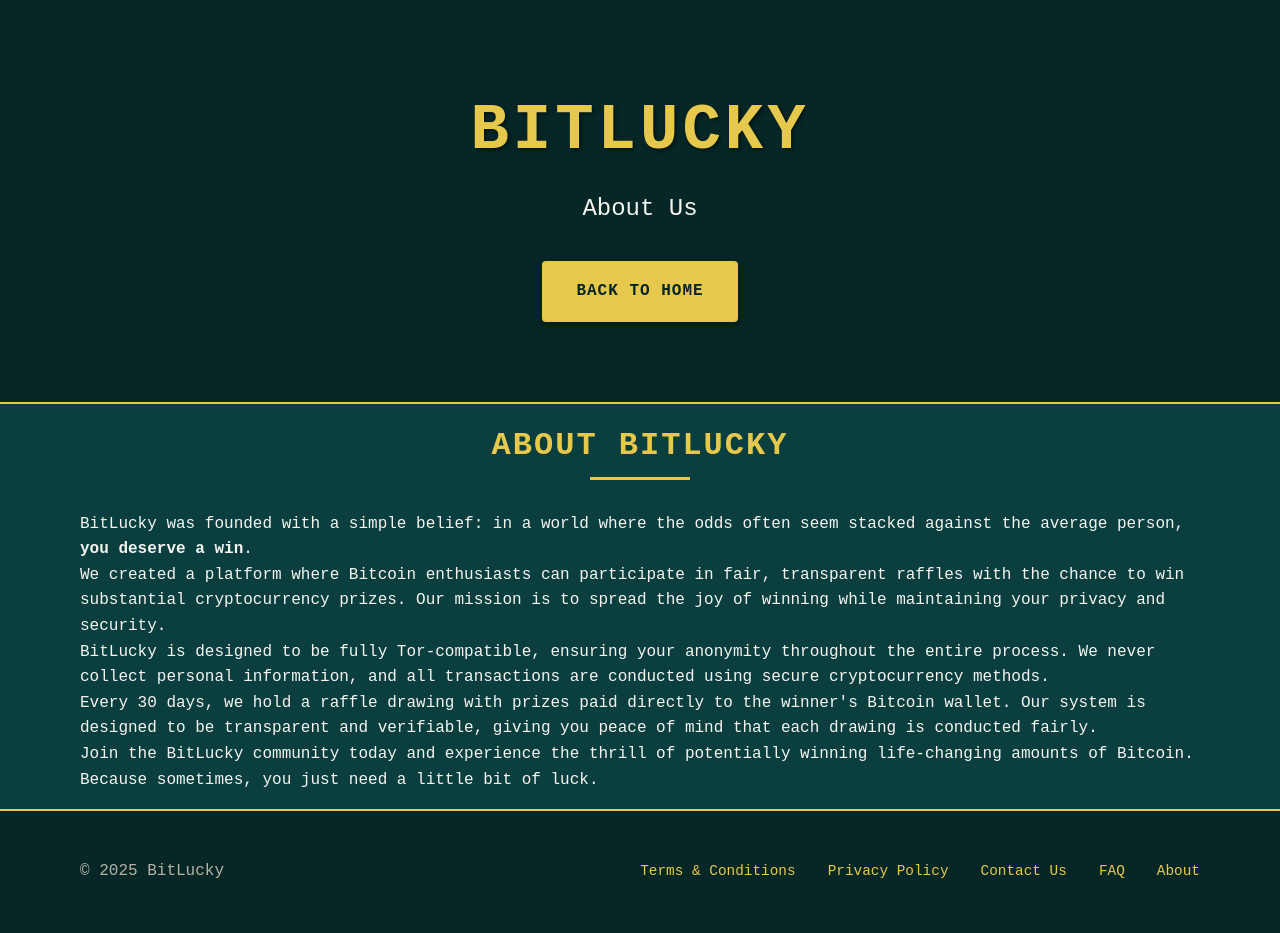
After one commit to ifilmahd/nolad, a Flask app: template templates/about.html in a window 1280 px wide. The commit adds this page. Run offline with Flask 3, Linux system fonts and the light colour scheme; the template is opened without the code that fills it, so the values that code supplies are empty.

Commit message:
Add dedicated FAQ and About Us pages.  Separates FAQ and About content for improved clarity and navigation.
Replit-Commit-Author: Agent
Replit-Commit-Session-Id: fbac3dab-fa00-4edd-9481-71b2d3dea151
Replit-Commit-Screenshot-Url: https://storage.googleapis.com/screenshot-production-us-central1/dc6b95d1-2ab9-4921-be80-ff4458fd6ce2/91f74616-b5d1-4e3e-a997-13f483677416.jpg

```diff
--- /dev/null
+++ b/templates/about.html
@@ -0,0 +1,53 @@
+<!DOCTYPE html>
+<html lang="en">
+<head>
+    <meta charset="UTF-8">
+    <meta name="viewport" content="width=device-width, initial-scale=1.0">
+    <title>BitLucky - About Us</title>
+    <link rel="stylesheet" href="{{ url_for('static', filename='css/styles.css') }}">
+</head>
+<body>
+    <!-- Hero Section -->
+    <header class="hero">
+        <div class="container">
+            <h1 class="hero-title">BitLucky</h1>
+            <p class="hero-tagline">About Us</p>
+            <a href="/" class="cta-button">Back to Home</a>
+        </div>
+    </header>
+
+    <!-- About Content -->
+    <section class="content-section">
+        <div class="container">
+            <h2 class="section-title">About BitLucky</h2>
+            <div class="content-container">
+                <p>BitLucky was founded with a simple belief: in a world where the odds often seem stacked against the average person, <strong>you deserve a win</strong>.</p>
+
+                <p>We created a platform where Bitcoin enthusiasts can participate in fair, transparent raffles with the chance to win substantial cryptocurrency prizes. Our mission is to spread the joy of winning while maintaining your privacy and security.</p>
+
+                <p>BitLucky is designed to be fully Tor-compatible, ensuring your anonymity throughout the entire process. We never collect personal information, and all transactions are conducted using secure cryptocurrency methods.</p>
+
+                <p>Every 30 days, we hold a raffle drawing with prizes paid directly to the winner's Bitcoin wallet. Our system is designed to be transparent and verifiable, giving you peace of mind that each drawing is conducted fairly.</p>
+
+                <p>Join the BitLucky community today and experience the thrill of potentially winning life-changing amounts of Bitcoin. Because sometimes, you just need a little bit of luck.</p>
+            </div>
+        </div>
+    </section>
+
+    <!-- Footer -->
+    <footer class="footer">
+        <div class="container">
+            <div class="footer-content">
+                <p class="copyright">© 2025 BitLucky</p>
+                <nav class="footer-nav">
+                    <a href="/terms" class="footer-link">Terms & Conditions</a>
+                    <a href="/privacy" class="footer-link">Privacy Policy</a>
+                    <a href="/contact" class="footer-link">Contact Us</a>
+                    <a href="/faq" class="footer-link">FAQ</a>
+                    <a href="/about" class="footer-link">About</a>
+                </nav>
+            </div>
+        </div>
+    </footer>
+</body>
+</html>
--- a/templates/contact.html
+++ b/templates/contact.html
@@ -36,7 +36,8 @@
                     <a href="/terms" class="footer-link">Terms & Conditions</a>
                     <a href="/privacy" class="footer-link">Privacy Policy</a>
                     <a href="/contact" class="footer-link">Contact Us</a>
-                    <a href="/faq" class="footer-link">FAQ/About</a>
+                    <a href="/faq" class="footer-link">FAQ</a>
+                    <a href="/about" class="footer-link">About</a>
                 </nav>
             </div>
         </div>
--- a/templates/faq.html
+++ b/templates/faq.html
@@ -3,7 +3,7 @@
 <head>
     <meta charset="UTF-8">
     <meta name="viewport" content="width=device-width, initial-scale=1.0">
-    <title>BitLucky - FAQ/About</title>
+    <title>BitLucky - FAQ</title>
     <link rel="stylesheet" href="{{ url_for('static', filename='css/styles.css') }}">
     <link rel="stylesheet" href="{{ url_for('static', filename='css/faq.css') }}">
 </head>
@@ -20,7 +20,7 @@
     <!-- FAQ Content -->
     <section class="faq-section">
         <div class="container">
-            <h2 class="section-title">About BitLucky</h2>
+            <h2 class="section-title">FAQ</h2>
             <div class="faq-container">
                 {% for faq in faqs %}
                 <div class="faq-item">
@@ -43,6 +43,8 @@
                     <a href="/terms" class="footer-link">Terms & Conditions</a>
                     <a href="/privacy" class="footer-link">Privacy Policy</a>
                     <a href="/contact" class="footer-link">Contact Us</a>
+                    <a href="/faq" class="footer-link">FAQ</a>
+                    <a href="/about" class="footer-link">About</a>
                 </nav>
             </div>
         </div>
--- a/templates/index.html
+++ b/templates/index.html
@@ -103,7 +103,8 @@
                     <a href="/terms" class="footer-link">Terms & Conditions</a>
                     <a href="/privacy" class="footer-link">Privacy Policy</a>
                     <a href="/contact" class="footer-link">Contact Us</a>
-                    <a href="/faq" class="footer-link">FAQ/About</a>
+                    <a href="/faq" class="footer-link">FAQ</a>
+                    <a href="/about" class="footer-link">About</a>
                 </nav>
             </div>
         </div>
--- a/templates/privacy.html
+++ b/templates/privacy.html
@@ -36,7 +36,8 @@
                     <a href="/terms" class="footer-link">Terms & Conditions</a>
                     <a href="/privacy" class="footer-link">Privacy Policy</a>
                     <a href="/contact" class="footer-link">Contact Us</a>
-                    <a href="/faq" class="footer-link">FAQ/About</a>
+                    <a href="/faq" class="footer-link">FAQ</a>
+                    <a href="/about" class="footer-link">About</a>
                 </nav>
             </div>
         </div>
--- a/templates/terms.html
+++ b/templates/terms.html
@@ -36,7 +36,8 @@
                     <a href="/terms" class="footer-link">Terms & Conditions</a>
                     <a href="/privacy" class="footer-link">Privacy Policy</a>
                     <a href="/contact" class="footer-link">Contact Us</a>
-                    <a href="/faq" class="footer-link">FAQ/About</a>
+                    <a href="/faq" class="footer-link">FAQ</a>
+                    <a href="/about" class="footer-link">About</a>
                 </nav>
             </div>
         </div>
```
